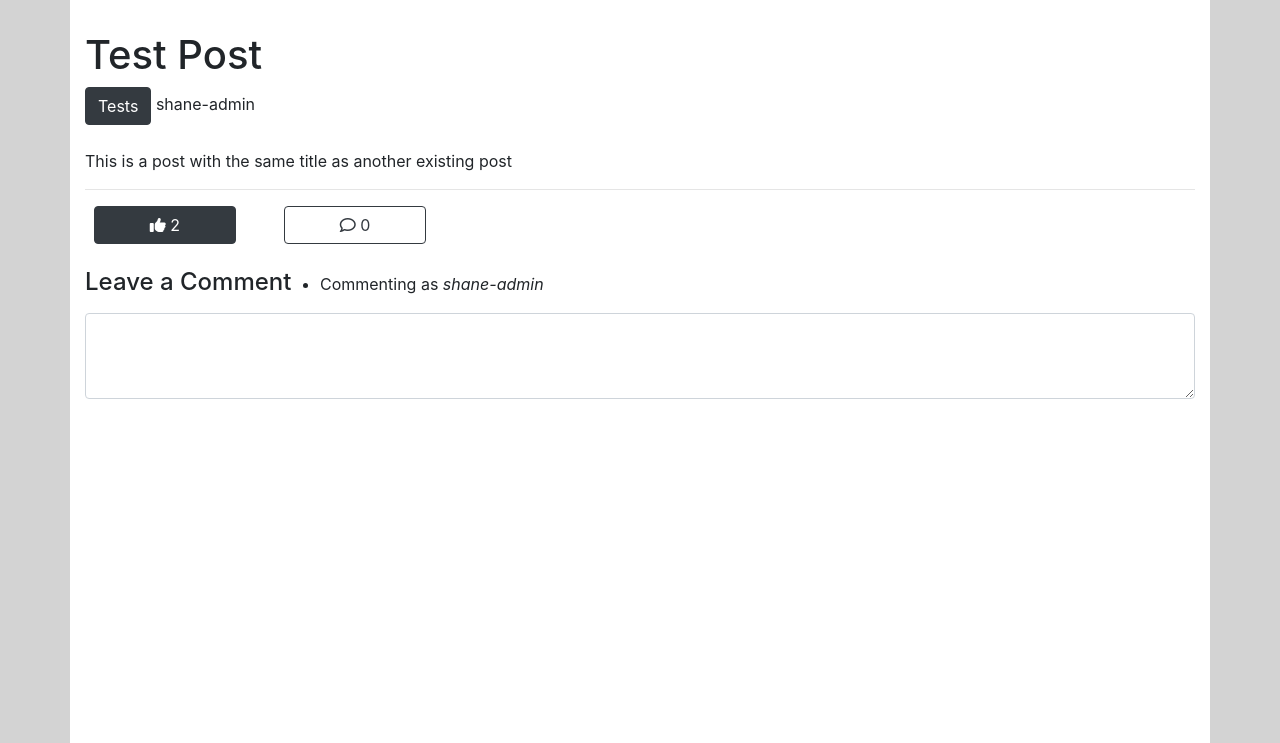
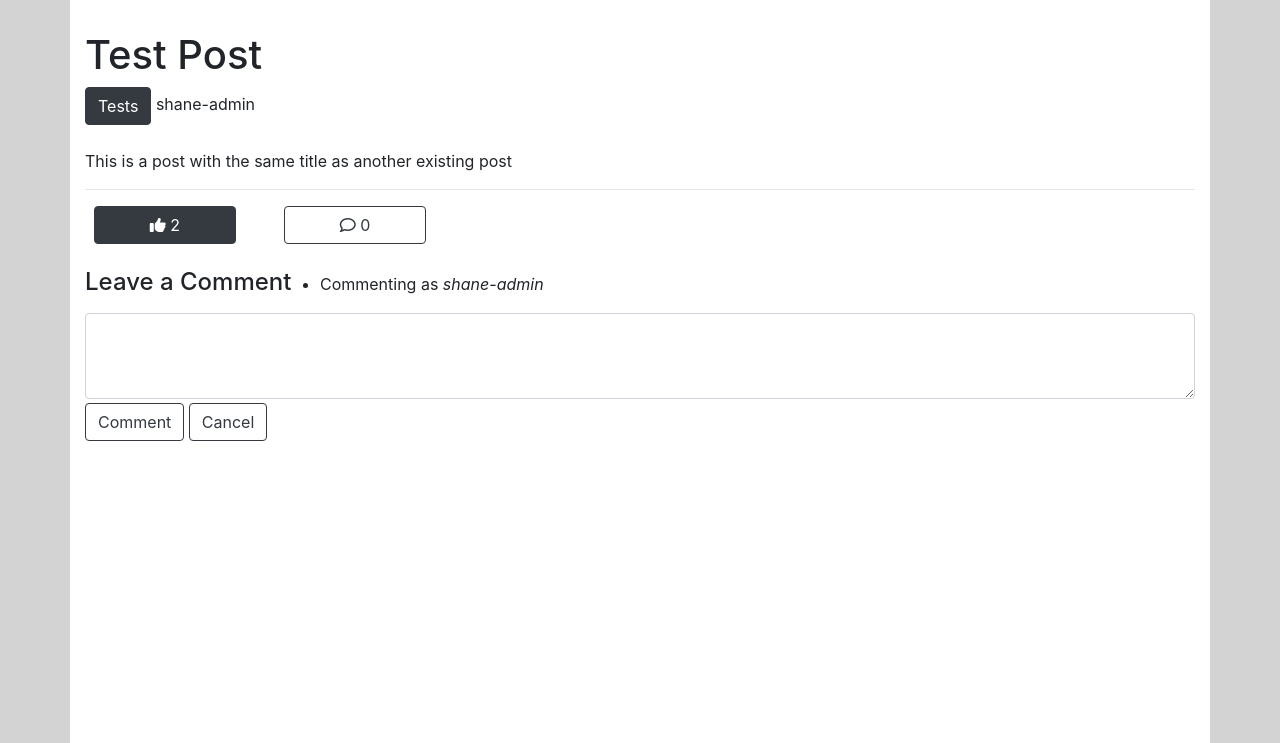
Before and after one commit to ShaneByrne0963/conversate-dot-com, a Django app: a page that uses templates/view_full_post.html in a window 1280 px wide. Shown: the part 57-800 px from the top of the page. Run offline with Django 3.2, Linux system fonts and the light colour scheme; a user stored in the database is signed in; data comes from the database, SQL or seed files in the repository; both versions use the stored data as it was after the commit; some libraries are stand-ins or nearby versions.

Commit message:
Add submit and cancel buttons to post comment

```diff
--- a/templates/view_full_post.html
+++ b/templates/view_full_post.html
@@ -17,17 +17,17 @@
                 <form class="d-inline" method="POST" action="{% url 'like_post' post.slug %}">
                     {% csrf_token %}
                     {% if liked %}
-                    <button type="submit" class="btn btn-dark btn-block">
+                    <button type="submit" class="btn btn-dark btn-block" aria-label="Unlike this post">
                         <i class="fa-solid fa-thumbs-up"></i>
                     {% else %}
-                    <button type="submit" class="btn btn-outline-dark btn-block">
+                    <button type="submit" class="btn btn-outline-dark btn-block" aria-label="Like this post">
                         <i class="fa-regular fa-thumbs-up"></i>
                     {% endif %}
                         {{ post.number_of_likes }}
                     </button>
                 </form>
             {% else %}
-                <span class="btn btn-outline-dark btn-block disabled">
+                <span class="btn btn-outline-dark btn-block disabled" aria-disabled="true">
                     <i class="fa-regular fa-thumbs-up"></i>
                     {{ post.number_of_likes }}
                 </span>
@@ -35,9 +35,9 @@
         </div>
         <div class="col-3 col-md-2 px-1 px-md-2 px-lg-4">
             {% if user.is_authenticated %}
-                <a class="btn btn-outline-dark btn-block" href="#post-comment">
+                <a class="btn btn-outline-dark btn-block" href="#post-comment" aria-label="Post a comment">
             {% else %}
-                <a class="btn btn-outline-dark btn-block" href="#comments">
+                <a class="btn btn-outline-dark btn-block" href="#comments" aria-label="View the post's comments">
             {% endif %}
                 <i class="fa-regular fa-comment"></i>
                 {{ post.number_of_comments }}
@@ -55,9 +55,11 @@
             <ul class="d-inline-block pl-4">
                 <li>Commenting as <em>{{ user.username }}</em></li>
             </ul>
-            <div class="form-group">
-                <textarea class="form-control" id="post-comment" rows="3"></textarea>
+            <div class="form-group mb-1">
+                <textarea class="form-control" id="post-comment" rows="3" required></textarea>
             </div>
+            <input type="submit" class="btn btn-outline-dark" value="Comment"></input>
+            <input type="reset" class="btn btn-outline-dark" value="Cancel"></input>
         </form>
     {% endif %}
 
```
Also changed, not shown: db.sqlite3.
